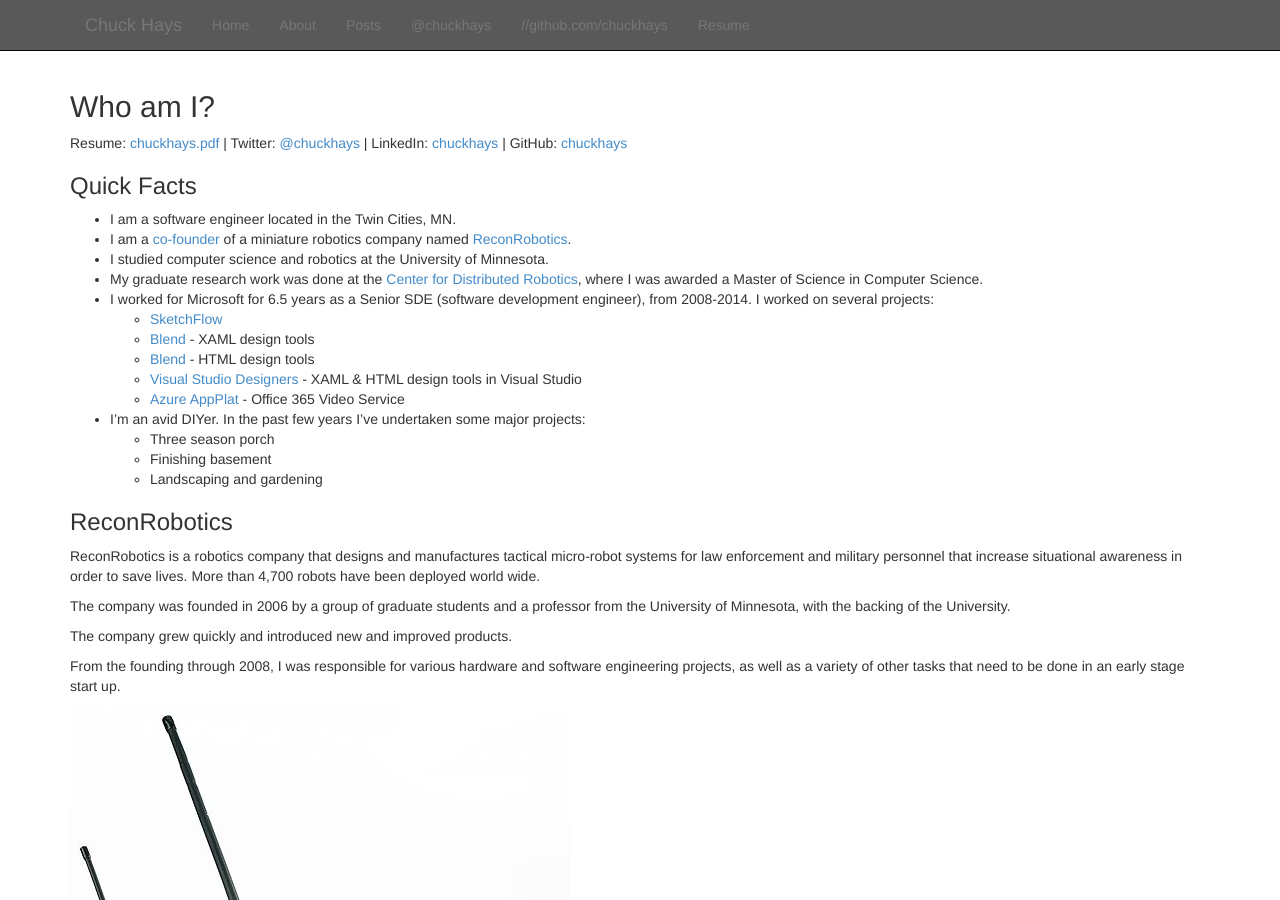
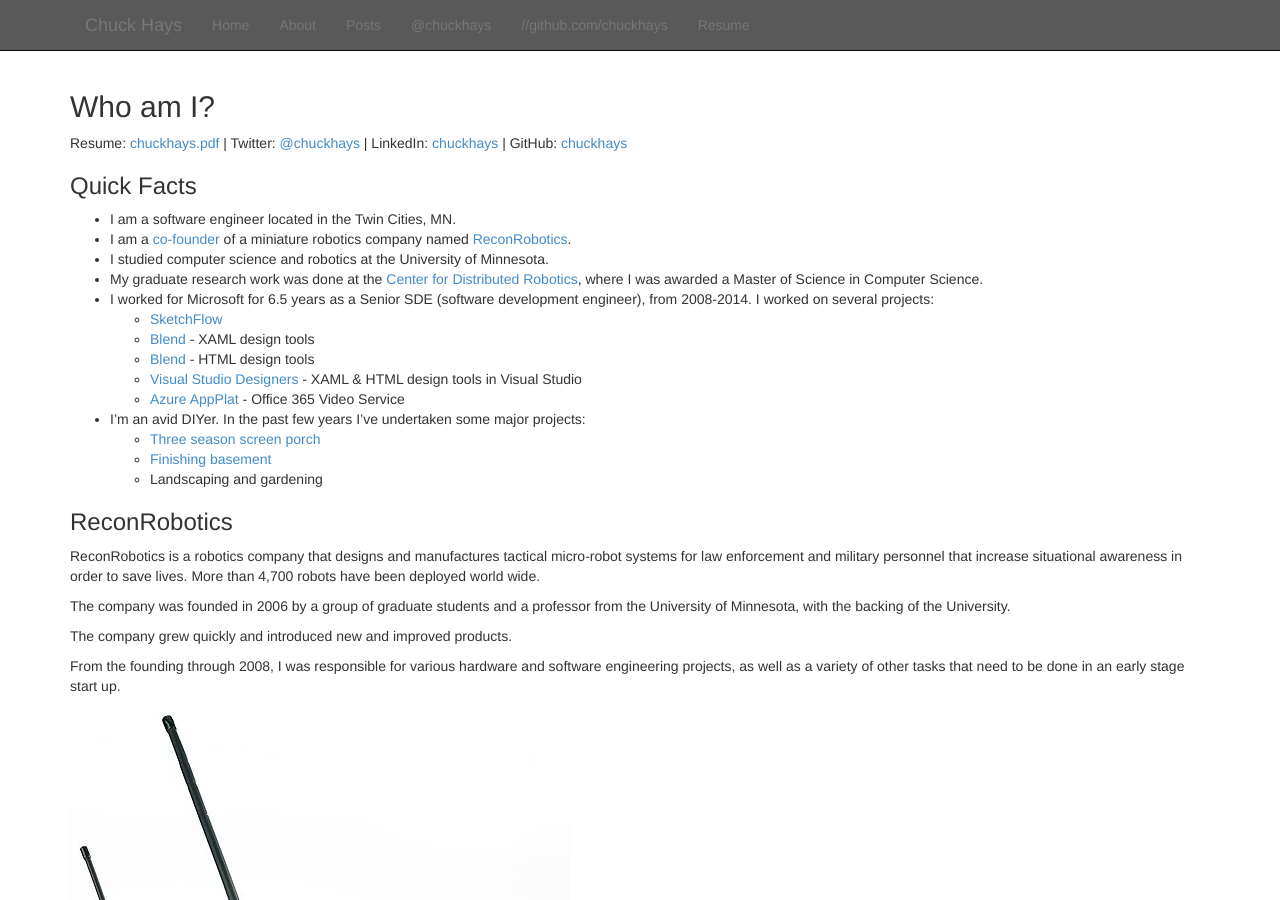
Before and after one commit to chuckhays/madebychuck, a Jekyll site: the page built from about.md, in a window 1280 px wide and 900 px high. Built offline with Jekyll 4.4.1, drawn with Linux system fonts in a browser that asks for light colours; nearby versions of some CDN libraries; Markdown is read by kramdown in place of the engine named in the settings.

Commit message:
Updating links in about page

```diff
--- a/about.md
+++ b/about.md
@@ -23,8 +23,8 @@
    * [Visual Studio Designers](#vstools) - XAML & HTML design tools in Visual Studio
    * [Azure AppPlat](#appPlat) - Office 365 Video Service
 * I'm an avid DIYer. In the past few years I've undertaken some major projects:
-   * Three season porch
-   * Finishing basement
+   * [Three season screen porch](http://gallery.chuckhays.net/Projects/Coachford-Ave/CoachfordHouseporchdeck/)
+   * [Finishing basement](http://gallery.chuckhays.net/Projects/Coachford-Ave/Basement/)
    * Landscaping and gardening
 
 
```
